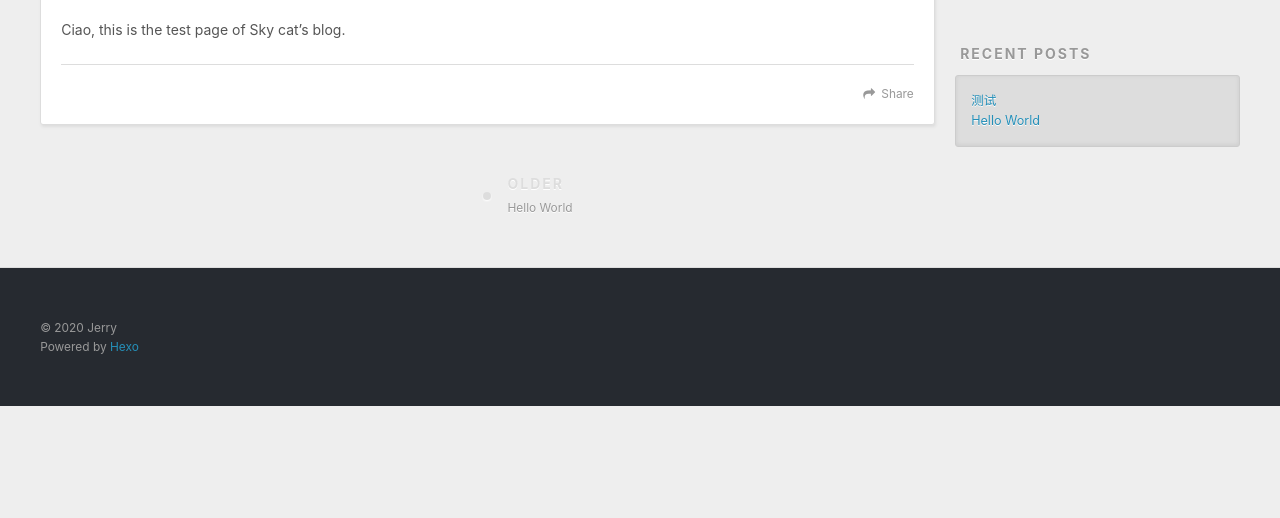
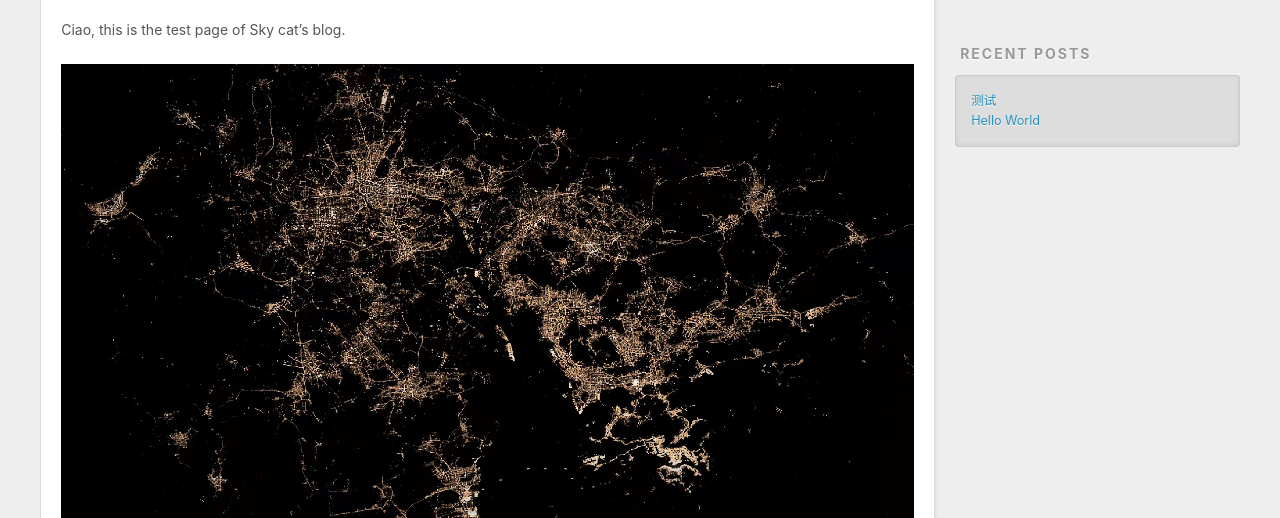
Before and after one commit to skycattmll/skycattmll.github.io, a plain HTML site: page 2020/05/06/测试/index.html in a window 1280 px wide. Shown: the part 434-952 px from the top of the page. Before the commit the page ends 840 px from the top, so only its background shows below. Drawn offline with nearby package versions, Linux system fonts and the light colour scheme.

Commit message:
Site updated: 2020-05-06 00:57:09

```diff
--- a/2020/05/06/测试/index.html
+++ b/2020/05/06/测试/index.html
@@ -14,10 +14,12 @@
 <meta property="og:site_name" content="SkyCat">
 <meta property="og:description" content="Ciao, this is the test page of Sky cat’s blog.">
 <meta property="og:locale" content="en_US">
+<meta property="og:image" content="https://skycattmll.github.io/2020/05/06/%E6%B5%8B%E8%AF%95/test.jpg">
 <meta property="article:published_time" content="2020-05-05T16:26:45.000Z">
-<meta property="article:modified_time" content="2020-05-05T16:54:33.911Z">
+<meta property="article:modified_time" content="2020-05-05T16:56:50.997Z">
 <meta property="article:author" content="Jerry">
 <meta name="twitter:card" content="summary">
+<meta name="twitter:image" content="https://skycattmll.github.io/2020/05/06/%E6%B5%8B%E8%AF%95/test.jpg">
 
     <link rel="alternate" href="/atom.xml" title="SkyCat" type="application/atom+xml">
 
@@ -89,6 +91,7 @@
     <div class="article-entry" itemprop="articleBody">
 
         <p>Ciao, this is the test page of Sky cat’s blog. </p>
+<p><img src="test.jpg" alt="test"></p>
 
 
     </div>
```
Also changed, not shown: index.html (+1 -0 lines).
